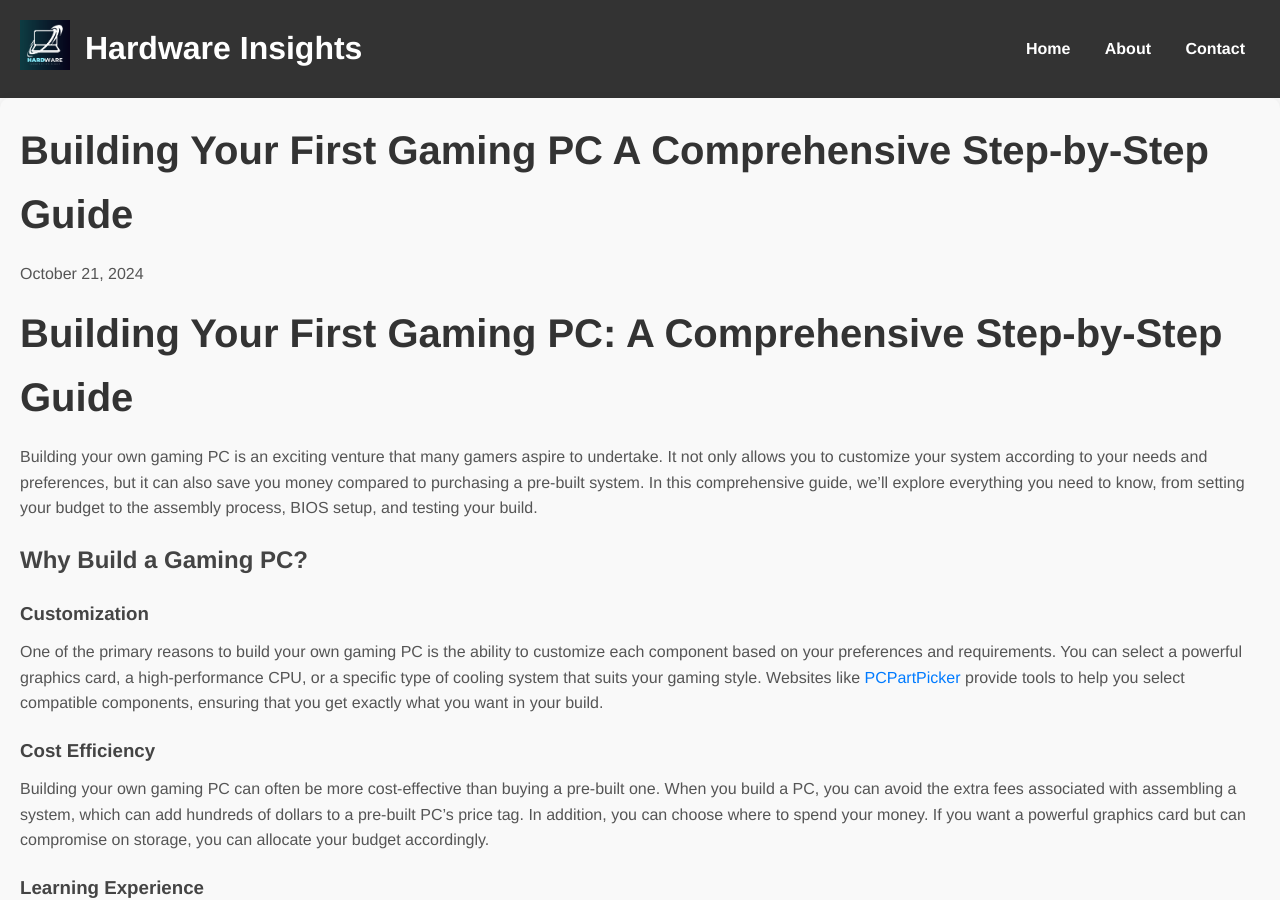
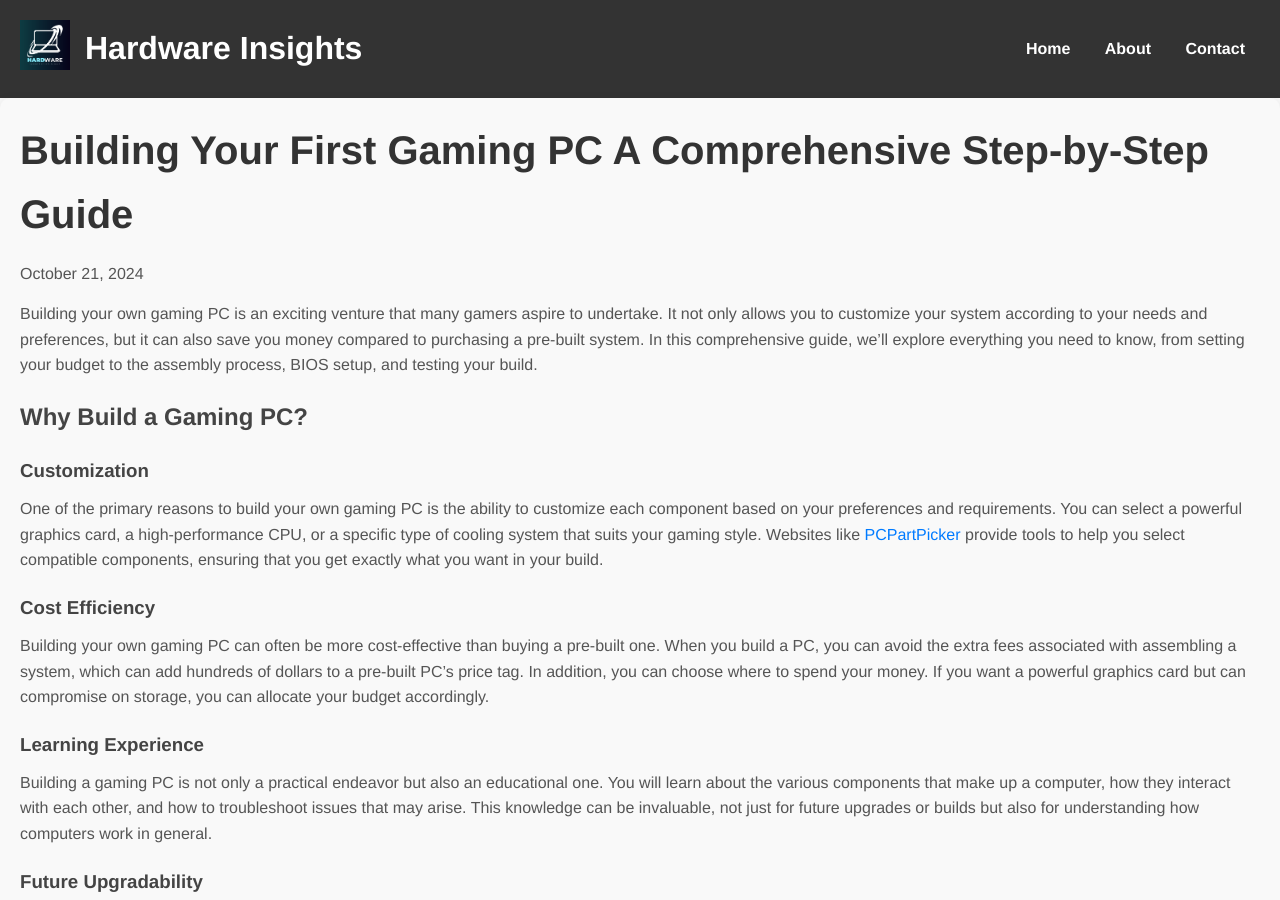
Before and after one commit to sopheadave/sopheadave.github.io, a Jekyll site: the page built from _posts/2024-10-21-building-your-first-gaming-pc-a-comprehensive-step-by-step-guide.md, in a window 1280 px wide and 900 px high. Built offline with Jekyll 4.4.1, drawn with Linux system fonts in a browser that asks for light colours.

Commit message:
Update 2024-10-21-building-your-first-gaming-pc-a-comprehensive-step-by-step-guide.md

```diff
--- a/_posts/2024-10-21-building-your-first-gaming-pc-a-comprehensive-step-by-step-guide.md
+++ b/_posts/2024-10-21-building-your-first-gaming-pc-a-comprehensive-step-by-step-guide.md
@@ -4,7 +4,6 @@ title: "Building Your First Gaming PC A Comprehensive Step-by-Step Guide"
 date: 2024-10-21
 categories: guides
 ---
-# Building Your First Gaming PC: A Comprehensive Step-by-Step Guide
 
 Building your own gaming PC is an exciting venture that many gamers aspire to undertake. It not only allows you to customize your system according to your needs and preferences, but it can also save you money compared to purchasing a pre-built system. In this comprehensive guide, we’ll explore everything you need to know, from setting your budget to the assembly process, BIOS setup, and testing your build.
 
```
